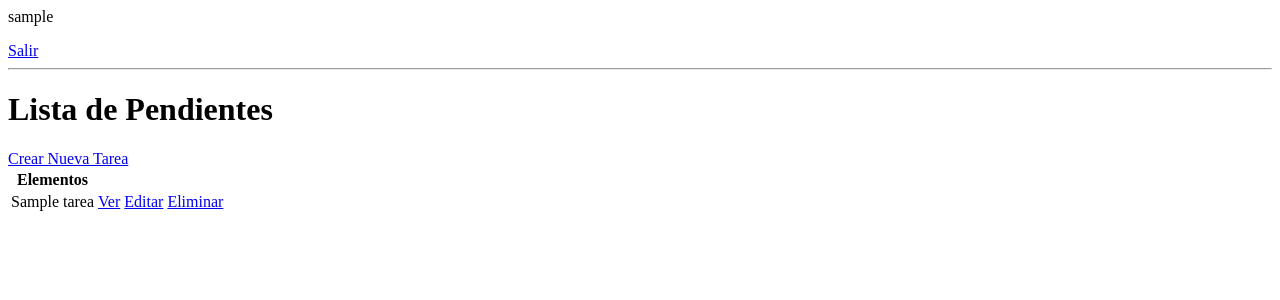
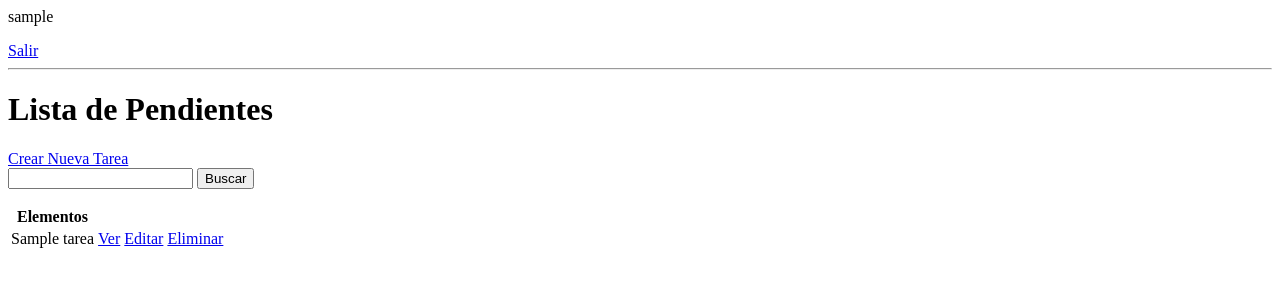
Before and after one commit to MaatReef/django_crud, a Django app: page / in a window 1280 px wide. Shown: the top 300 px of the page. Run offline with Django 4.2, Linux system fonts and the light colour scheme; a user stored in the database is signed in; tables that the repository leaves empty hold one stand-in row (values such as "Sample post").

Commit message:
[ADD] Search bar

```diff
--- a/src/proyecto/base/template/base/tarea_list.html
+++ b/src/proyecto/base/template/base/tarea_list.html
@@ -8,6 +8,11 @@
 
 <h1>Lista de Pendientes</h1>
 <a href="{% url 'crear-tarea' %}">Crear Nueva Tarea</a>
+
+<form method="GET">
+    <input type="text" name="area_buscar" value="{{valor_buscado}}">
+    <input type="submit" value="Buscar">
+</form>
 
 <table>
     <tr>
--- a/src/proyecto/base/views.py
+++ b/src/proyecto/base/views.py
@@ -46,6 +46,11 @@ class ListaPendientes(LoginRequiredMixin, ListView):
         context = super().get_context_data(**kwargs)
         context['tareas'] = context['tareas'].filter(usuario=self.request.user)
         context['count'] = context['tareas'].filter(completo=False).count()
+
+        valor_buscado = self.request.GET.get('area_buscar') or ''
+        if valor_buscado:
+            context['tareas'] = context['tareas'].filter(titulo__icontains=valor_buscado)
+        context['valor_buscado'] = valor_buscado
         return context
 
 class DetalleTarea(LoginRequiredMixin, DetailView):
```
